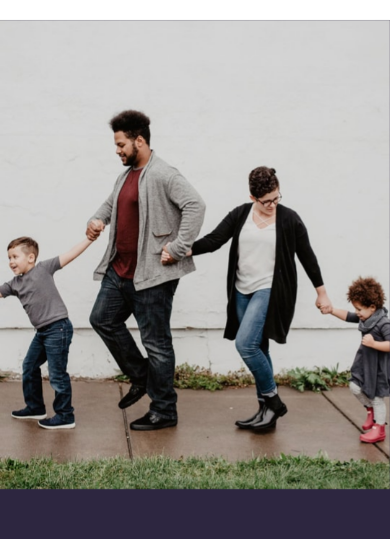
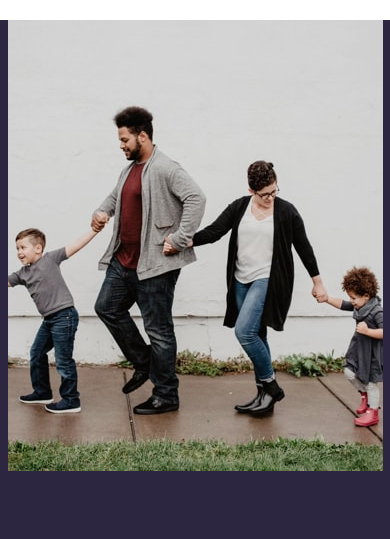
Before and after one commit to Hamid997/Insure-landing-page, a plain HTML site: page index.html in a window 390 px wide. Shown: the part 61-600 px from the top of the page. Drawn offline with Linux system fonts and the light colour scheme.

Commit message:
Update index.html

```diff
--- a/index.html
+++ b/index.html
@@ -49,7 +49,7 @@
 
       <div class="hero-image">
         <picture>
-          <source srcset="images/image-intro-mobile.jpg" media="(min-width: )">
+          <source srcset="images/image-intro-mobile.jpg" media="(max-width: 925px)">
           <img src="images/image-intro-desktop.jpg" alt="Hero Image">
         </picture>
       </div>
```
